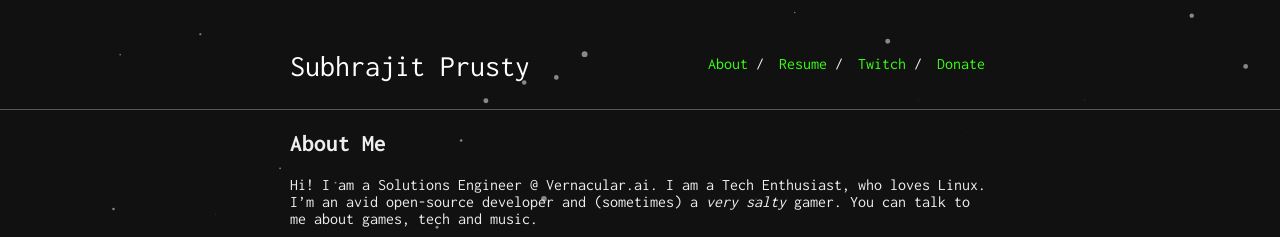
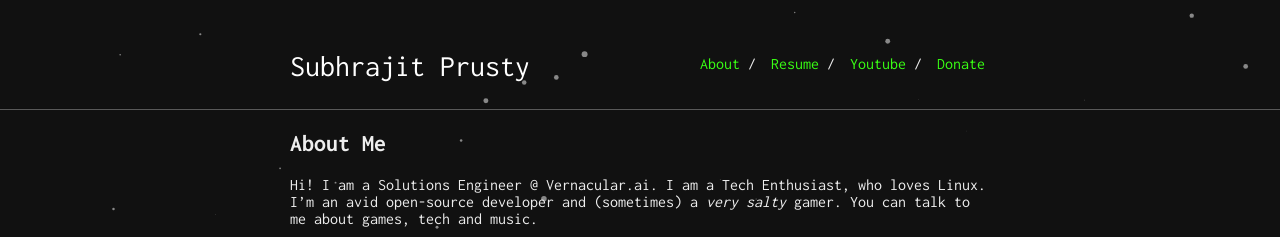
Before and after one commit to SubhrajitPrusty/SubhrajitPrusty.github.io, a Jekyll site: the page built from index.md, in a window 1280 px wide. Shown: the top 237 px of the page. Built offline with Jekyll 4.4.1, drawn with Linux system fonts in a browser that asks for light colours; our own code applies the rules of GitHub Pages for plain Markdown files.

Commit message:
replace twitch with youtube

```diff
--- a/_config.yml
+++ b/_config.yml
@@ -20,8 +20,8 @@ nav:
    link: "/"
  - name: "Resume"
    link: "public/cv.pdf"
- - name: Twitch
-   link: /twitch
+ - name: Youtube
+   link: /youtube
  - name: "Donate"
    link: "donate"
 
```
